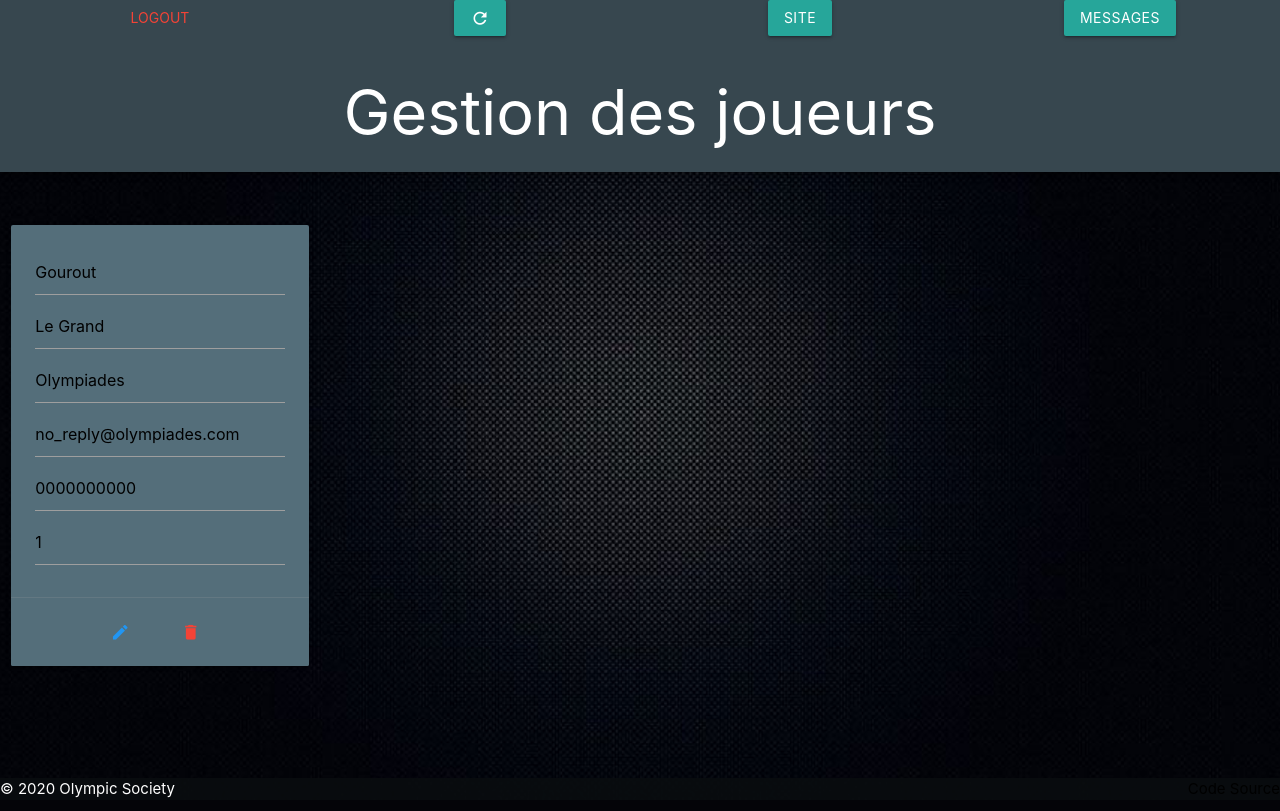
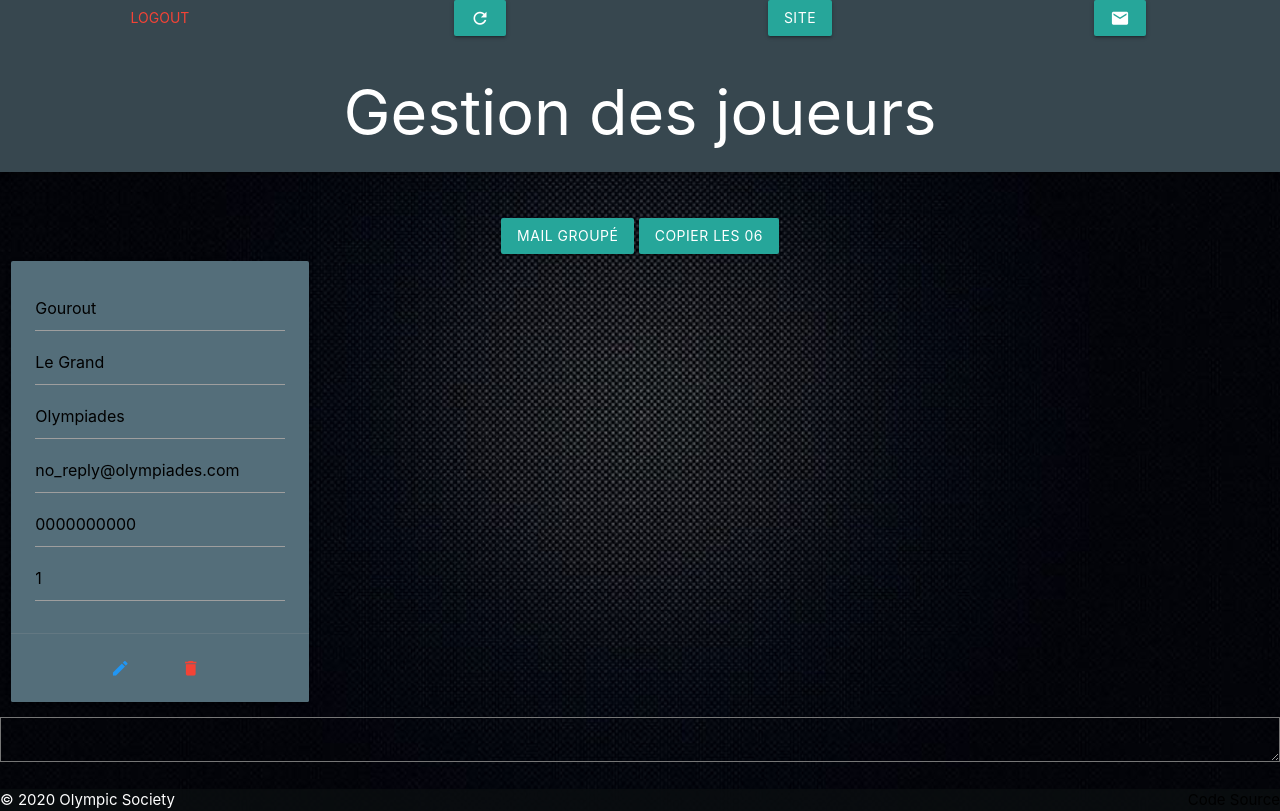
Before and after one commit to CocoCouq/Olympiades, a PHP site: page /views/admin/index.php in a window 1280 px wide. Run offline with PHP 8.4, Linux system fonts and the light colour scheme; the visitor is signed in with stand-in values (Sample User, id 1); data comes from the database, SQL or seed files in the repository.

Commit message:
Clean admin

```diff
--- a/public/views/admin/index.php
+++ b/public/views/admin/index.php
@@ -27,7 +27,7 @@
                 <a class="btn" href="../../index.php" target="_blank">Site</a>
             </div>
             <div class="col s3 center-align">
-                <a class="btn" href="./message.php">Messages</a>
+                <a class="btn" href="./message.php"><i class="material-icons">mail</i></a>
             </div>
             <h1 class="col s12 center-align">Gestion des joueurs</h1>
         </section>
@@ -37,6 +37,20 @@
 
         <p class="row flow-text center-align red white-text z-depth-2"><?= $message ?></p>
 
+            <div class="container center-align">
+                <div>
+                    <a
+                        href="mailto:<?php foreach ($tab as $user) { ?><?= $user->id != 1 ? $user->mail.',' : '' ?><?php } ?>?subject=OLYMPIADES%20:%20INFORMATIONS"
+                        target="blank"
+                        class="btn"
+                    >
+                        Mail groupé
+                    </a>
+                    <button class="btn" id="copyNum">
+                        Copier les 06
+                    </button>
+                </div>
+            </div>
             <div class="row">
                 <?php foreach ($tab as $row) { ?>
 
@@ -99,6 +113,7 @@
                 </div>
 
                 <?php } ?>
+                <textarea id="toCopy"><?php foreach ($tab as $user) { ?><?= $user->id != 1 ? $user->phone.',' : '' ?><?php } ?></textarea>
             </div>
 
         <?php }else{ ?>
--- a/src/js/clock.js
+++ b/src/js/clock.js
@@ -35,3 +35,7 @@ function getByTen(number) {
 }
 
 timer()
+
+const whatIsIt = function whatIsIt() {
+    alert('Tu copierais n\'importe quoi, t\'es un gland')
+}
--- a/src/js/console.js
+++ b/src/js/console.js
@@ -2,8 +2,6 @@ const MESSAGE =
     'QUE FAIS TU ICI, CANAILLE ??!!\n' +
     'Ne fais pas de la merde, c\'est un site pour les amis.\n' +
     'IL N\'Y A PAS D"INTERET A FOUTRE LA MERDE !!\n' +
-    'TU N\'EN TIRERAS RIEN, C\'EST PAS AMAZONE...\n' +
-    'Tu peux toujours mettre HGFDTYYY90 dans la console de ton navigateur\n'
+    'TU N\'EN TIRERAS RIEN, C\'EST PAS AMAZONE...\n\n' +
+    'Tu peux toujours mettre la fonction \'whatIsIt()\' dans la console de ton navigateur\n'
 console.log(MESSAGE)
-
-const HGFDTYYY90 = 'T\'es un gland tu mettrais n\'importe quoi dans ton navigateur'
```
Also changed, not shown: public/views/admin/message.php (+10 -4 lines), src/js/index.js (+13 -0 lines).
